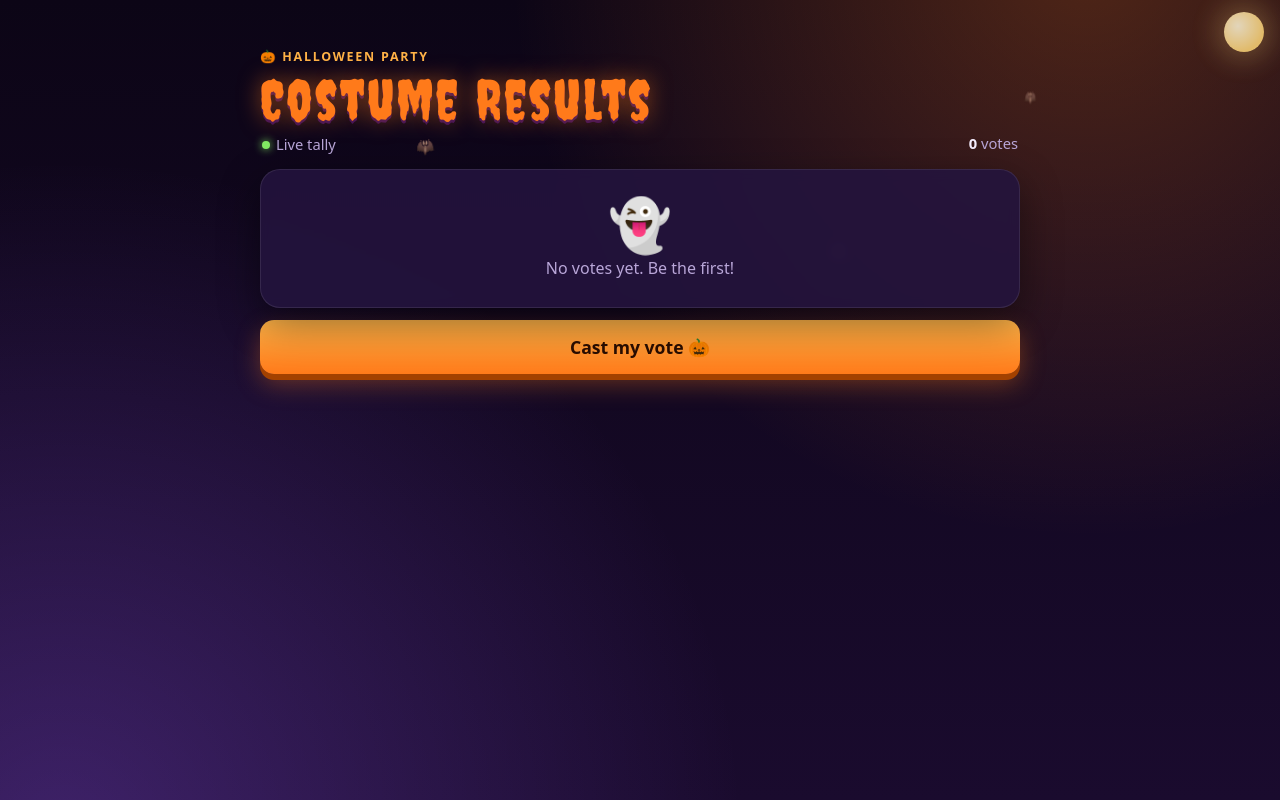
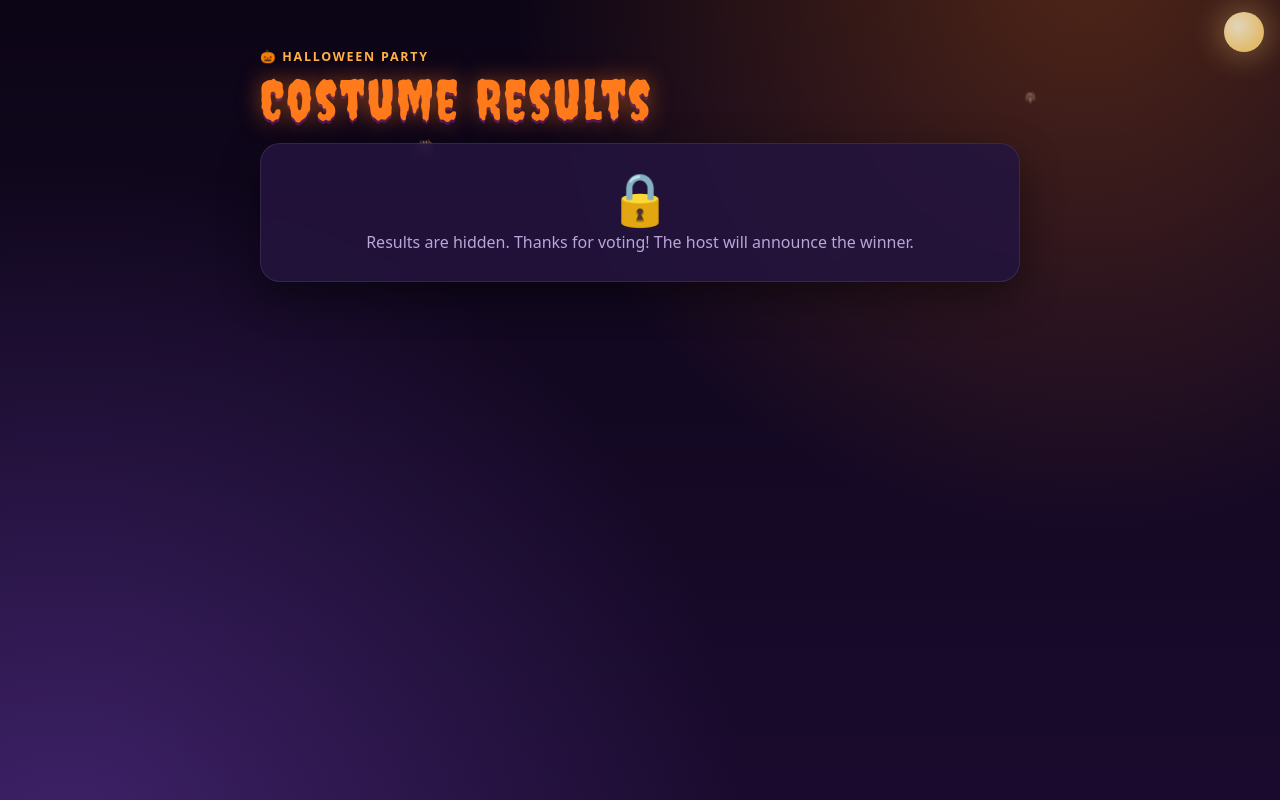
Before and after one commit to darrienaa8/costume-poll, a website: page public/results.html in a window 1280 px wide. Drawn offline with Linux system fonts and the light colour scheme; no server answers.

Commit message:
Add files via upload

```diff
--- a/public/results.html
+++ b/public/results.html
@@ -25,12 +25,15 @@
 
     <ol class="board" id="board"></ol>
 
-    <div class="card empty" id="empty">
+    <div class="card empty" id="empty" hidden>
       <div class="big-emoji">👻</div>
-      <div>No votes yet. Be the first!</div>
+      <div>No votes yet.</div>
     </div>
 
-    <a class="btn" id="voteBtn" href="/" hidden>Cast my vote 🎃</a>
+    <div class="card empty" id="locked" hidden>
+      <div class="big-emoji">🔒</div>
+      <div>Results are hidden. Thanks for voting! The host will announce the winner.</div>
+    </div>
   </main>
 
   <script>
@@ -87,25 +90,31 @@
         clearTimeout(timer); // always exactly one polling loop
         timer = setTimeout(tick, failures > 2 ? 8000 : 3000);
       }
+      // Only the host can see results. The host's browser keeps the key from /host.
+      var key = '';
+      try { key = localStorage.getItem('costumePollHostKey') || ''; } catch (e) {}
+
+      function lock() {
+        clearTimeout(timer);
+        document.querySelector('.stats').style.display = 'none'; // .stats/.board set display, which beats [hidden]
+        board.style.display = 'none';
+        document.getElementById('empty').hidden = true;
+        document.getElementById('locked').hidden = false;
+      }
+
       function tick() {
         clearTimeout(timer);
+        if (!key) return lock();
         if (document.hidden) return schedule();
-        fetch('/api/results', { cache: 'no-store' })
-          .then(function (r) { if (!r.ok) throw new Error(); return r.json(); })
-          .then(function (d) { failures = 0; render(d); })
-          .catch(function () { failures++; })
-          .then(schedule);
+        fetch('/api/results', { cache: 'no-store', headers: { 'x-host-key': key } })
+          .then(function (r) {
+            if (r.status === 401) { key = ''; lock(); return null; }
+            if (!r.ok) throw new Error();
+            return r.json();
+          })
+          .then(function (d) { if (!d) return; failures = 0; render(d); schedule(); })
+          .catch(function () { failures++; schedule(); });
       }
-
-      // Offer the vote button only to people who haven't voted yet.
-      fetch('/api/status', { cache: 'no-store' })
-        .then(function (r) { return r.json(); })
-        .then(function (st) {
-          var ls = null;
-          try { ls = localStorage.getItem('costumePollVoted'); } catch (e) {}
-          if (!st.voted && ls !== st.pollId) document.getElementById('voteBtn').hidden = false;
-        })
-        .catch(function () {});
 
       tick();
       document.addEventListener('visibilitychange', function () { if (!document.hidden) tick(); });
```
Also changed, not shown: public/index.html (+5 -6 lines).
